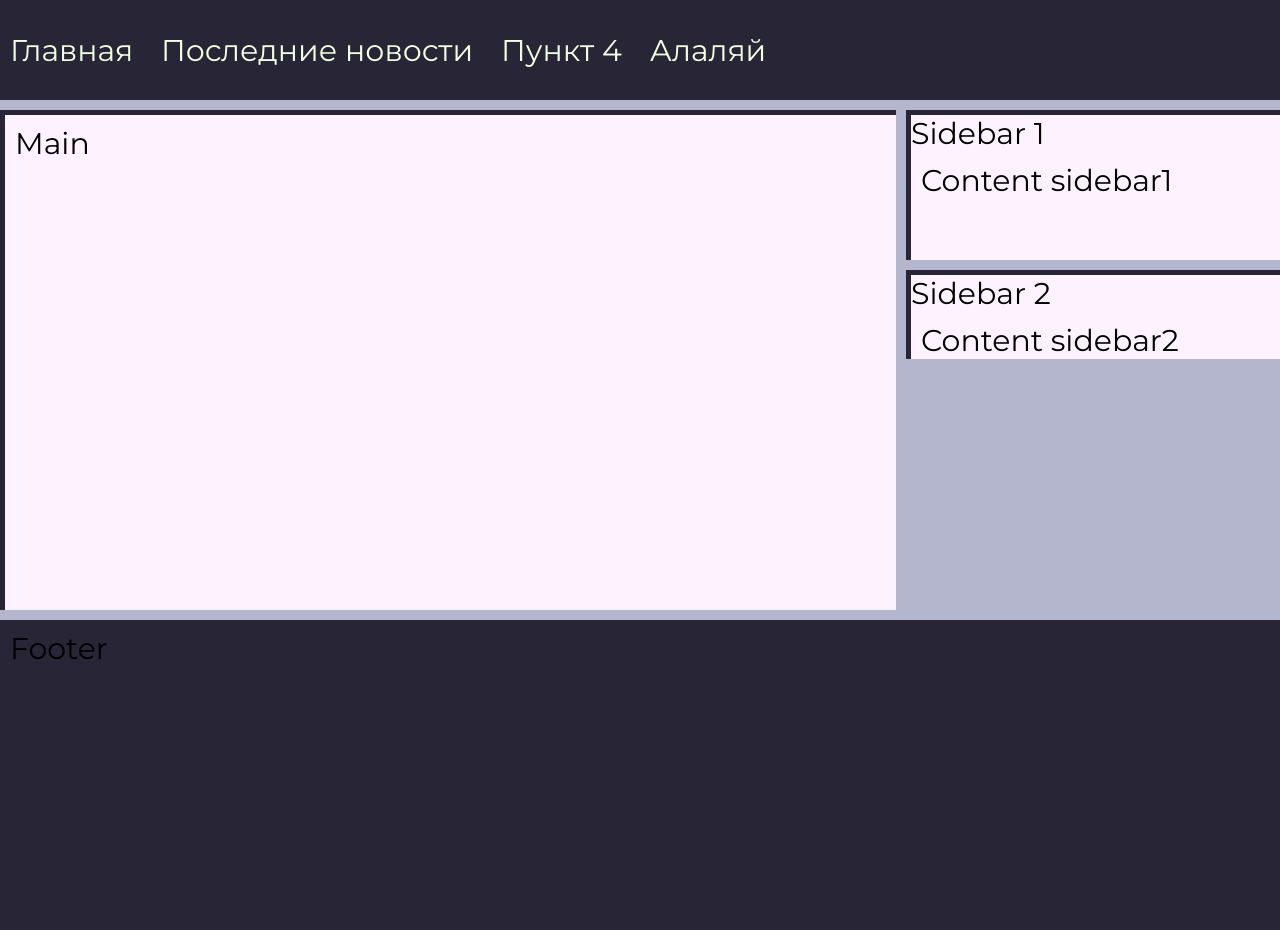
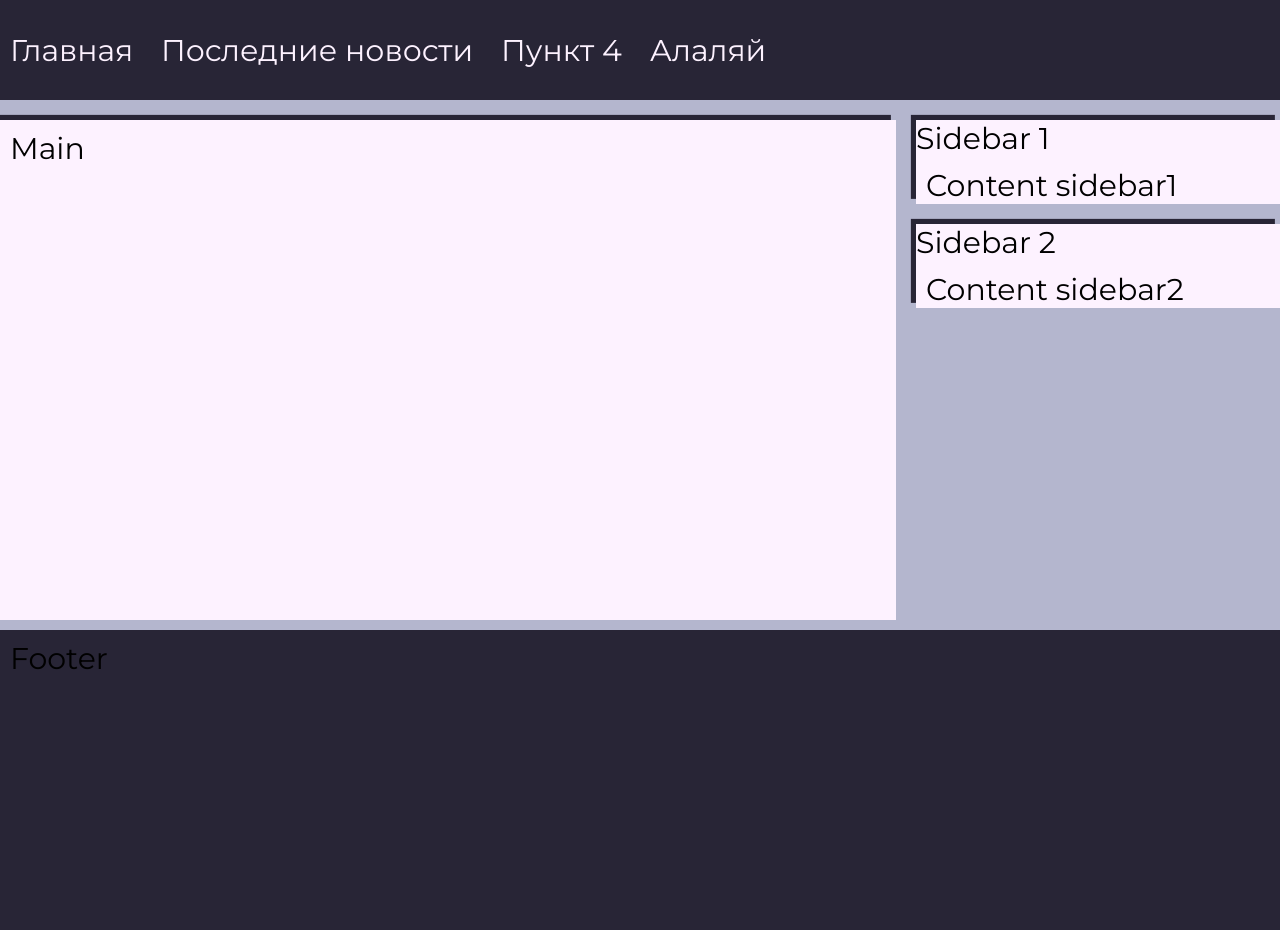
Before and after one commit to egas77/Flask-Project, a Flask app: page / in a window 1280 px wide. Before the commit the page ends 659 px from the top, so only its background shows below. Run offline with Flask 2, Linux system fonts and the light colour scheme.

Commit message:
Edit styles.css

```diff
--- /dev/null
+++ b/app/static/css/aside.css
@@ -0,0 +1,20 @@
+aside {
+    min-height: 500px;
+    float: left;
+    width: 30%;
+    box-sizing: border-box;
+    padding-left: 20px;
+}
+
+.aside {
+    background-color: #FDF2FF;
+    margin-bottom: 20px;
+}
+
+.aside:last-of-type {
+    margin-bottom: 0;
+}
+
+.content-aside {
+    margin: 10px;
+}
--- /dev/null
+++ b/app/static/css/footer.css
@@ -0,0 +1,6 @@
+footer {
+    min-width: 100%;
+    min-height: 300px;
+    background-color: #282536;
+    padding: 10px;
+}
--- /dev/null
+++ b/app/static/css/header.css
@@ -0,0 +1,22 @@
+header {
+    width: 100%;
+    height: 100px;
+    background-color: #282536;
+    margin-bottom: 20px;
+    padding: 10px;
+}
+
+.content-header {
+    display: flex;
+    flex-wrap: wrap;
+    align-items: center;
+    height: 100%;
+}
+
+.nav-item {
+    margin-right: 20px;
+}
+
+.nav-item:last-of-type {
+    margin-right: 0;
+}
--- /dev/null
+++ b/app/static/css/main.css
@@ -0,0 +1,17 @@
+main {
+    min-height: 500px;
+    float: left;
+    background-color: #FDF2FF;
+    width: 70%;
+    box-sizing: border-box;
+
+}
+
+.content-main {
+    margin: 10px;
+}
+
+
+.main-block {
+    margin-bottom: 10px;
+}
--- a/app/static/css/style.css
+++ b/app/static/css/style.css
@@ -1,4 +1,8 @@
 @import url('https://fonts.googleapis.com/css?family=Montserrat&display=swap');
+@import "header.css";
+@import "main.css";
+@import "aside.css";
+@import "footer.css";
 
 
 * {
@@ -8,7 +12,7 @@
 
 a {
     text-decoration: none;
-    color: #f1ffe3;
+    color: #FDF2FF;
 }
 
 
@@ -19,97 +23,16 @@ body {
 }
 
 
-header {
-    width: 100%;
-    height: 100px;
-    background-color: #282536;
-    margin-bottom: 10px;
-    padding: 10px;
-}
-
-.content-header {
-    display: flex;
-    flex-wrap: wrap;
-    align-items: center;
-    height: 100%;
-}
-
-.nav-item {
-    margin-right: 20px;
-}
-
-.nav-item:last-of-type {
-    margin-right: 0;
-}
-
-
-main {
-    min-height: 500px;
-    float: left;
-    background-color: #FDF2FF;
-    width: 70%;
-    box-sizing: border-box;
-    border-left: 5px solid #282536;
-    border-top: 5px solid #282536;
-}
-
-.content-main {
-    margin: 10px;
-}
-
-
-.main-block {
-    margin-bottom: 10px;
-}
-
-aside {
-    min-height: 500px;
-    float: left;
-    width: 30%;
-    box-sizing: border-box;
-    padding-left: 10px;
-}
-
-
-.aside {
-    border-left: 5px solid #282536;
-    border-top: 5px solid #282536;
-    background-color: #FDF2FF;
-    margin-bottom: 10px;
-}
-
-.aside:last-of-type {
-    margin-bottom: 0;
-}
-
-.content-aside {
-    margin: 10px;
-}
-
-
-.aside1 {
-    width: 100%;
-    min-height: 150px;
-}
-
-.aside2 {
-    width: 100%;
-    height: 50%;
-}
-
-
 .wrapper {
     max-width: 1400px;
     margin: 0 auto;
 }
 
 
-footer {
-    min-width: 100%;
-    min-height: 300px;
-    background-color: #282536;
-    padding: 10px;
+main, .aside {
+    box-shadow: -0.4vw -0.4vw 0 #282536;
 }
+
 
 
 .content-header, .content-footer {
```
